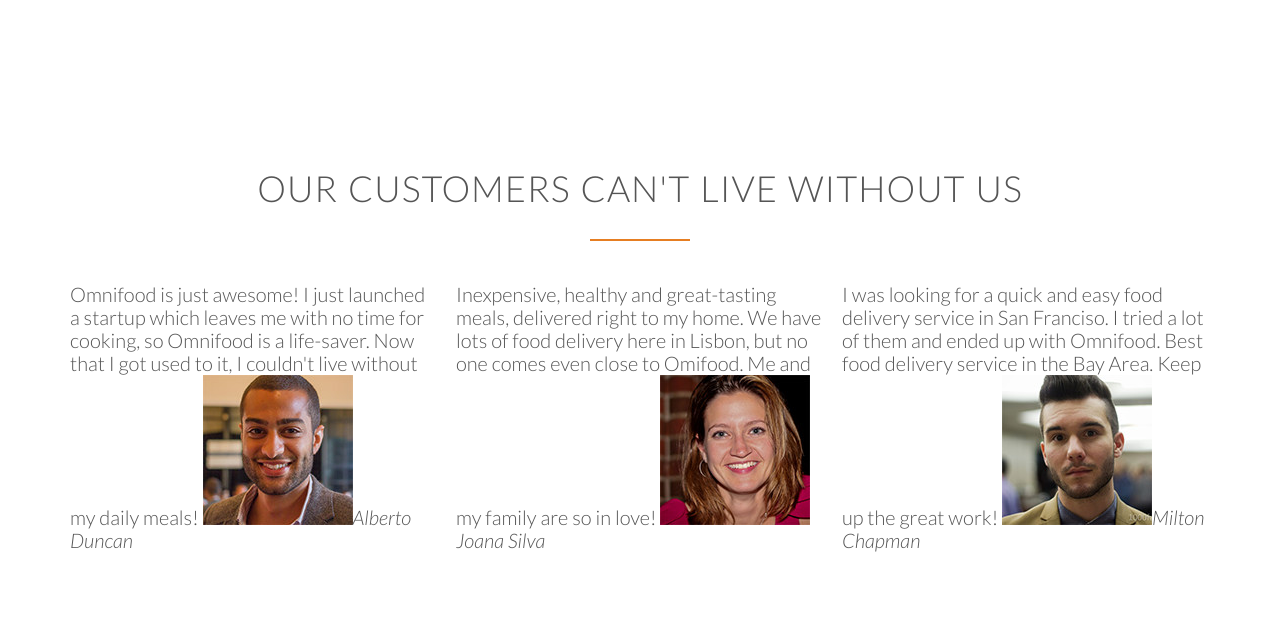
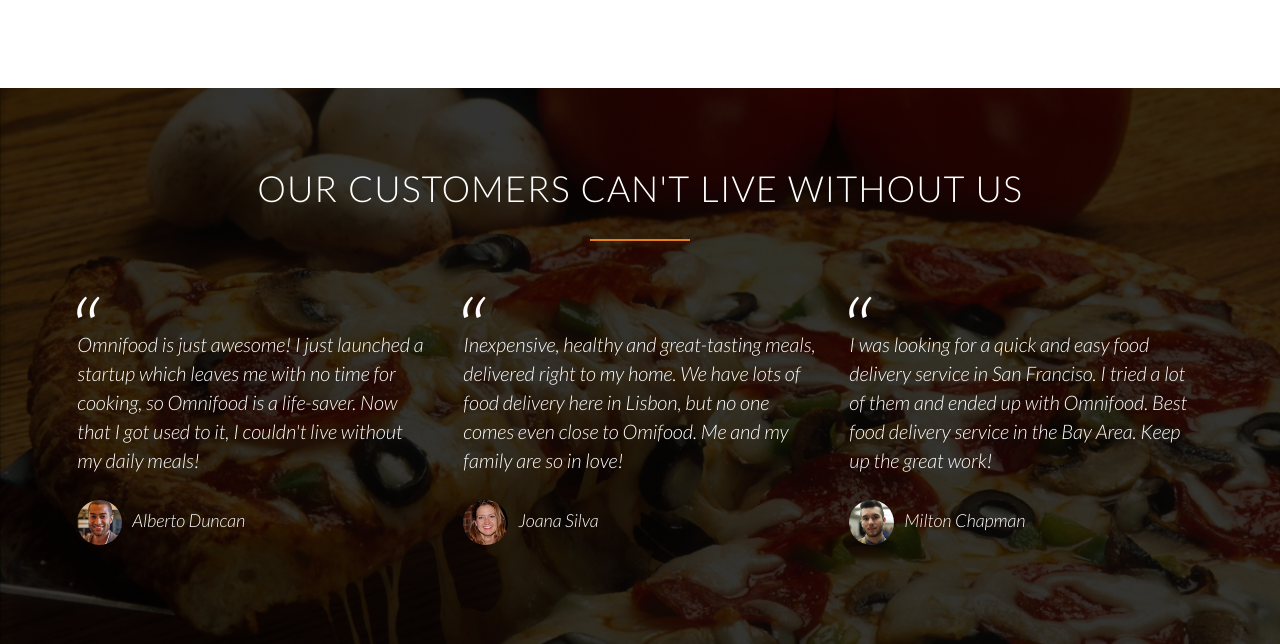
Before and after one commit to harjothkhara/Omnifood-Responsive-Web-Design, a plain HTML site: page Omnifood/index.html in a window 1280 px wide. Shown: the part 3258-3902 px from the top of the page. Drawn offline with nearby package versions, Linux system fonts and the light colour scheme.

Commit message:
building the customer testimonial section - part 2 - background-attachmen6: fixed - effect so image stays in place as you scroll through sections (changed for the main header image as well), added a double quotation gliph - https://css-tricks.com/snippets/html/glyphs/ used absolute on child so i can position double quote with top, bottom, left, right ...in order to do this i need to make the parent relative position.

```diff
--- a/Omnifood/resources/css/style.css
+++ b/Omnifood/resources/css/style.css
@@ -161,6 +161,7 @@ header{
   background-size: cover;
   background-position: center;
   height: 100vh;
+  background-attachment: fixed;
 }
 .hero-text-box{
   position: absolute;
@@ -294,3 +295,38 @@ header{
 .city-feature{
   margin-bottom: 5px;
 }
+/* -------------------------------------------------- */
+/* TESTIMONIALS */
+/* --------------------------------------------------- */
+.section-testimonials{
+  background-image:linear-gradient(rgba(0, 0, 0, 0.80), rgba(0, 0, 0, 0.80)), url(img/back-customers.jpg);
+  background-size: cover;
+  color: #fff;
+  background-attachment: fixed;
+}
+blockquote{
+  padding: 2%;
+  font-style: italic;
+  line-height: 145%;
+  position: relative;
+  margin-top: 40px;
+}
+blockquote:before{
+  content: "\201C";
+  font-size: 500%;
+  display: block;
+  position: absolute;
+  top: -5px;
+  left: -3px;
+}
+cite{
+  font-size: 90%;
+  margin-top: 25px;
+  display: block;
+}
+cite img{
+  height:45px;
+  border-radius:50%;
+  margin-right: 10px;
+  vertical-align: middle;
+}
```
Also changed, not shown: Omnifood/resources/css/img/back-customers.jpg (renamed from Omnifood/resources/img/back-customers.jpg).
